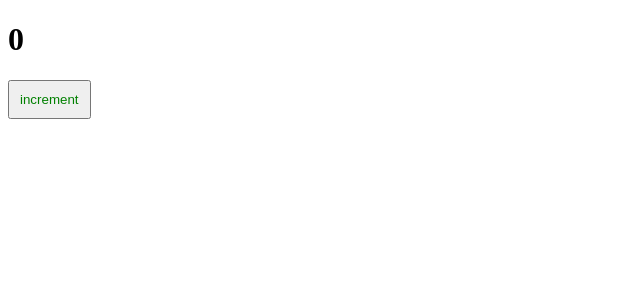
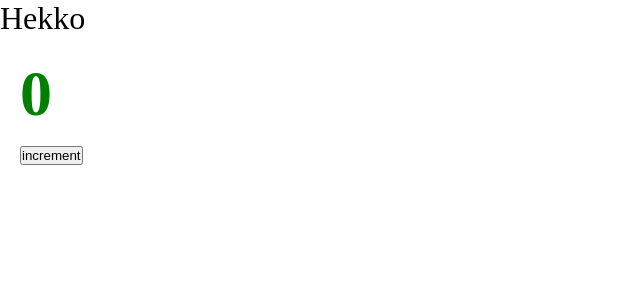
Before and after one commit to foraudo/production-project, a React app: page / in a window 1280 px wide. Shown: the top 300 px of the page, without its empty margins (0-640 px from the left). Built offline with nearby package versions, Linux system fonts and the light colour scheme.

Commit message:
Настраиваем css modules

```diff
--- a/package.json
+++ b/package.json
@@ -20,6 +20,7 @@
     "@types/webpack-dev-server": "^4.7.2",
     "css-loader": "^6.6.0",
     "html-webpack-plugin": "^5.5.0",
+    "mini-css-extract-plugin": "^2.5.3",
     "sass": "^1.49.9",
     "sass-loader": "^12.6.0",
     "style-loader": "^3.3.1",
--- /dev/null
+++ b/src/App.tsx
@@ -0,0 +1,14 @@
+import React from 'react';
+import Counter from './components/Counter';
+import './index.scss';
+
+const App = () => {
+  return (
+    <div className="app">
+      <p>Hekko</p>
+      <Counter />
+    </div>
+  );
+};
+
+export default App;
--- /dev/null
+++ b/src/components/Counter.module.scss
@@ -0,0 +1,4 @@
+.btn {
+  padding: 20px;
+  color: green;
+}
--- a/src/components/Counter.scss
+++ /dev/null
@@ -1,4 +0,0 @@
-button {
-  padding: 10px;
-  color: green;
-}
--- a/src/components/Counter.tsx
+++ b/src/components/Counter.tsx
@@ -1,5 +1,5 @@
 import React, { useState } from 'react';
-import './Counter.scss';
+import classes from './Counter.module.scss';
 
 const Counter = () => {
   const [count, setCount] = useState(0);
@@ -8,7 +8,7 @@ const Counter = () => {
     setCount(count + 1);
   };
   return (
-    <div>
+    <div className={classes.btn}>
       <h1>{count}</h1>
       <button onClick={increment}>increment</button>
     </div>
--- /dev/null
+++ b/src/index.scss
@@ -0,0 +1,9 @@
+* {
+  padding: 0;
+  margin: 0;
+  box-sizing: border-box;
+}
+
+.app {
+  font-size: xx-large;
+}
--- a/src/index.tsx
+++ b/src/index.tsx
@@ -1,9 +1,7 @@
 import { render } from 'react-dom';
-import Counter from './components/Counter';
+import App from './App';
 
 render(
-  <div>
-    <Counter />
-  </div>,
+    <App />,
   document.getElementById('root'),
 );
```
Also changed, not shown: src/global.d.ts (added, +7 -0 lines), 4 other files (tests, documents, lock files or other folders).
